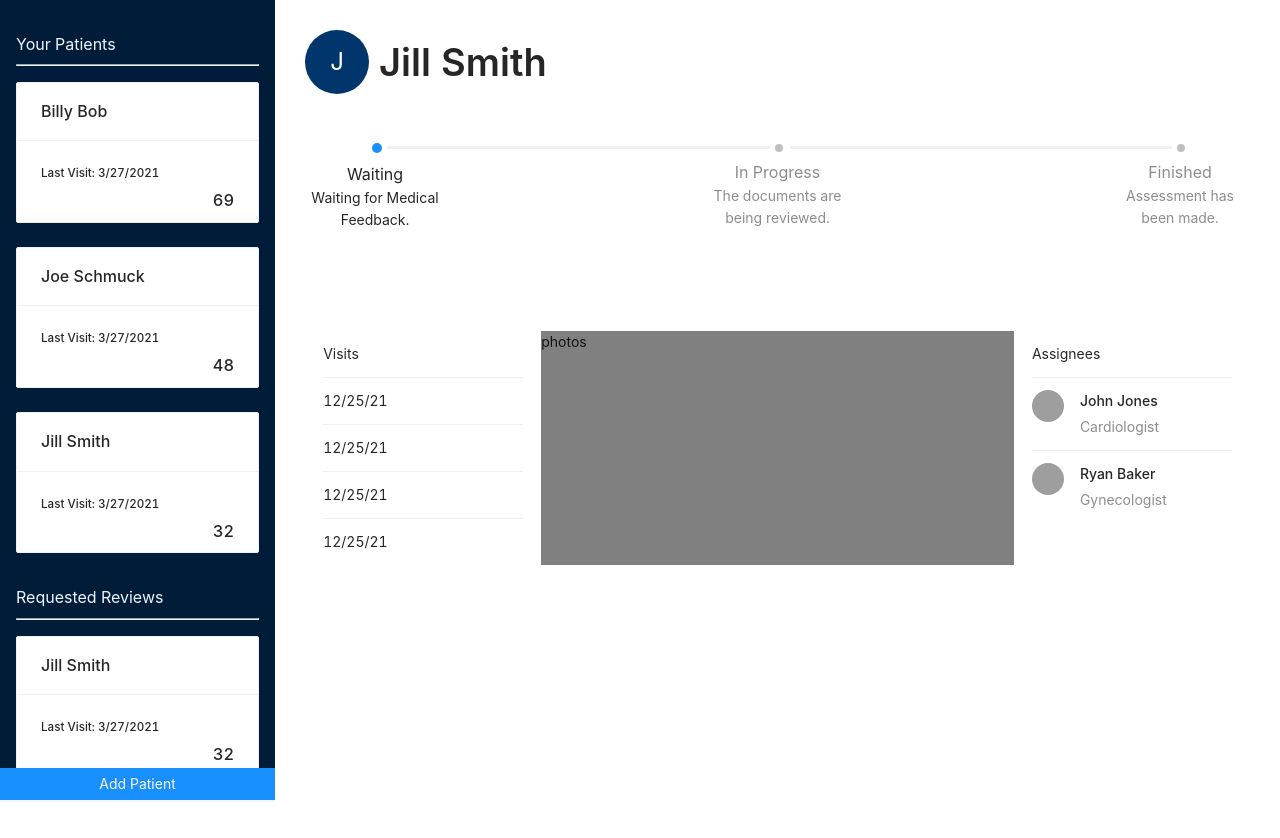
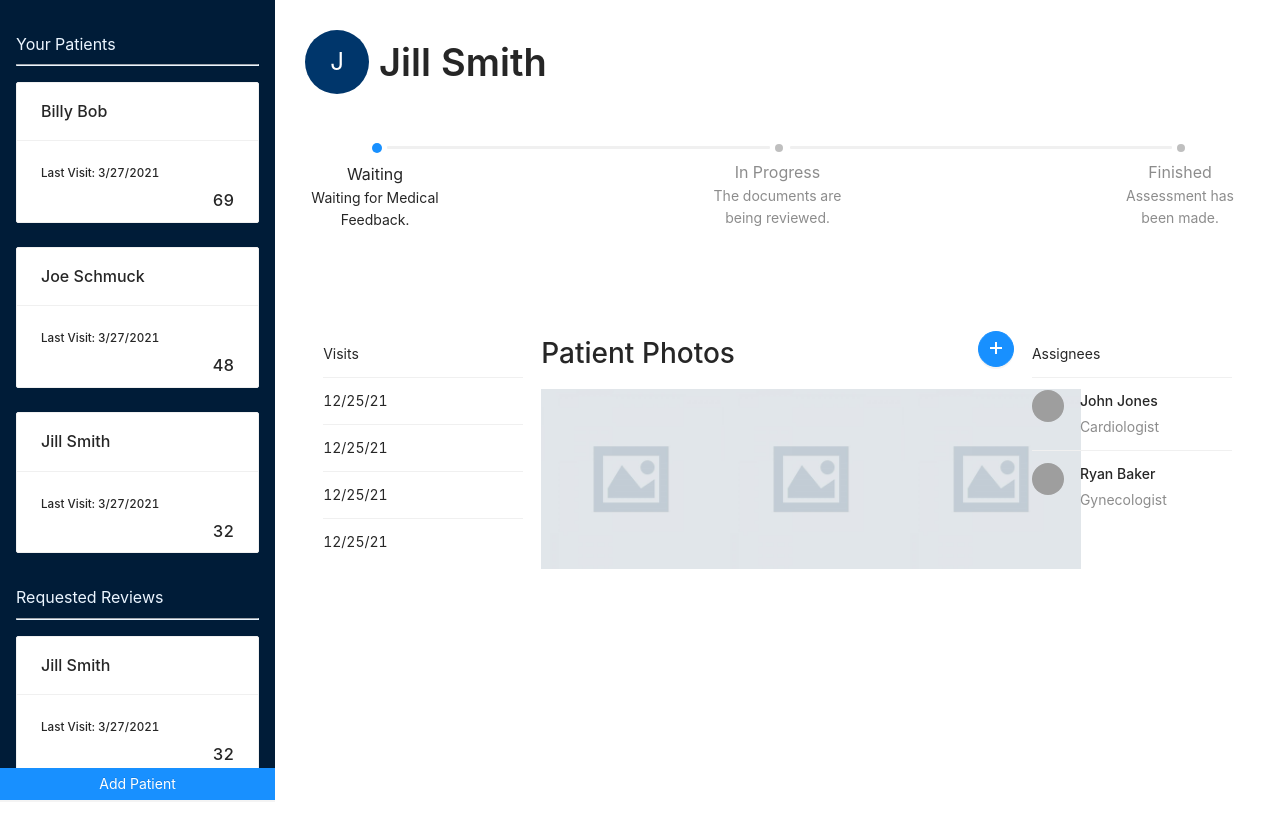
Before and after one commit to Astatium5/dr-lab, a React (Create React App) app in the folder client/: page /main in a window 1280 px wide. Shown: the top 838 px of the page. Built offline with nearby package versions, Linux system fonts and the light colour scheme; grey boxes are pictures that could not be loaded.

Commit message:
Add photo compoennt

```diff
--- /dev/null
+++ b/client/src/components/PhotoGallery.jsx
@@ -0,0 +1,53 @@
+import '../scss/photo-gallery.scss';
+import React from 'react';
+import {
+  Button,
+  Tooltip,
+  Upload,
+  Image,
+} from 'antd';
+import { PlusOutlined } from '@ant-design/icons';
+import PropTypes from 'prop-types';
+import placeholderImage from '../assets/dummy-image.jpg';
+
+function PhotoGallery({ imageList }) {
+  const uploadImage = (event) => {
+    // TODO
+    console.log(event);
+  };
+
+  return (
+    <div className="photo-gallery">
+      <div className="title">
+        <h1>Patient Photos</h1>
+        <Tooltip placement="top" title="Add photo">
+          <Upload
+            action="/"
+            onChange={uploadImage}
+            fileList={null}
+            accept="image/png, image/jpeg, image/jpg"
+          >
+            <Button type="primary" className="btn-add">
+              <PlusOutlined />
+            </Button>
+          </Upload>
+        </Tooltip>
+      </div>
+      <div className="grid">
+        {imageList.map((src) => (
+          <Image className="image-container" src={src} fallback={placeholderImage} />
+        ))}
+      </div>
+    </div>
+  );
+}
+
+PhotoGallery.propTypes = {
+  imageList: PropTypes.arrayOf(PropTypes.string),
+};
+
+PhotoGallery.defaultProps = {
+  imageList: [],
+};
+
+export default PhotoGallery;
--- a/client/src/page/MainPage.jsx
+++ b/client/src/page/MainPage.jsx
@@ -7,6 +7,7 @@ import PatientProgress from '../components/PatientProgress';
 import AssigneeList from '../components/AssigneeList';
 import VisitList from '../components/VisitList';
 import AddPatientModal from '../components/AddPatientModal';
+import PhotoGallery from '../components/PhotoGallery';
 
 const { Title } = Typography;
 
@@ -85,7 +86,7 @@ function MainPage() {
         <PatientProgress status="waiting" />
         <div className="content-container">
           <VisitList visits={visits} />
-          <div className="photo-gallery">photos</div>
+          <PhotoGallery imageList={['', '', '']} />
           <AssigneeList assignees={assignees} />
         </div>
       </div>
--- a/client/src/scss/main-page.scss
+++ b/client/src/scss/main-page.scss
@@ -43,13 +43,6 @@
   min-width: 200px;
 }
 
-.photo-gallery {
-  width: 50%;
-  max-width: 680px;
-  min-width: 350px;
-  background-color: gray;
-}
-
 .title-header {
   margin-left: 10px;
   margin-bottom: 0 !important;
--- /dev/null
+++ b/client/src/scss/photo-gallery.scss
@@ -0,0 +1,33 @@
+.photo-gallery {
+  $image-size: 180px;
+
+  width: 50%;
+  max-width: 680px;
+  min-width: 350px;
+
+  .title {
+    display: flex;
+    justify-content: space-between;
+  }
+
+  .btn-add {
+    border-radius: 50%;
+    width: 36px;
+    height: 36px;
+    display: flex;
+    justify-content: center;
+    align-items: center;
+  }
+
+  .grid {
+    display: grid;
+    grid-template-columns: repeat(3, 3fr);
+    row-gap: 16px;
+  }
+
+  .image-container {
+    width: $image-size;
+    height: $image-size;
+    background-color: grey;
+  }
+}
```
Also changed, not shown: client/src/assets/dummy-image.jpg (added).
